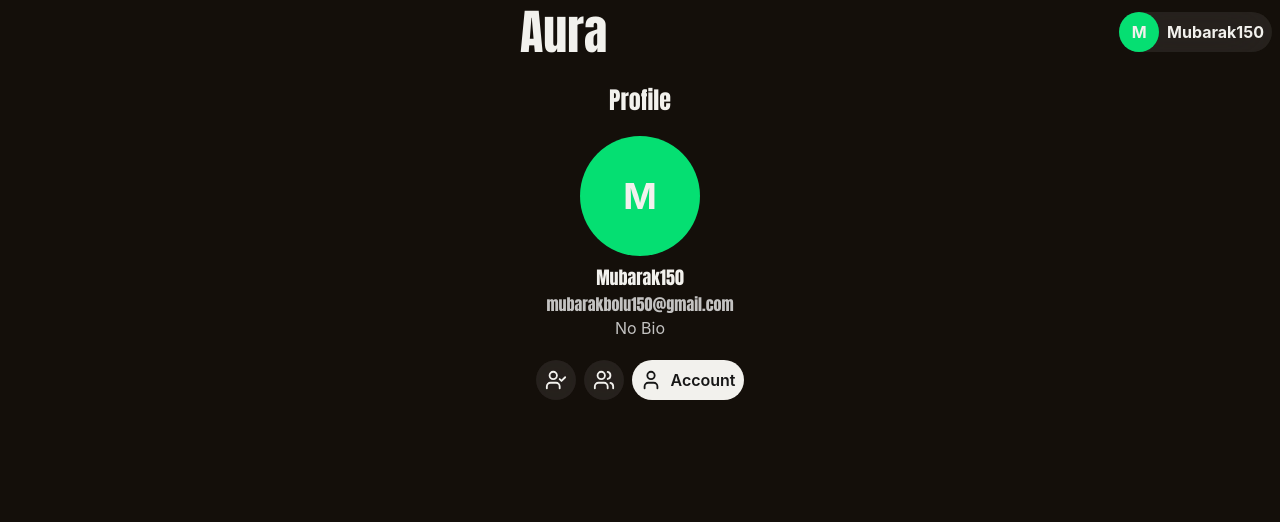
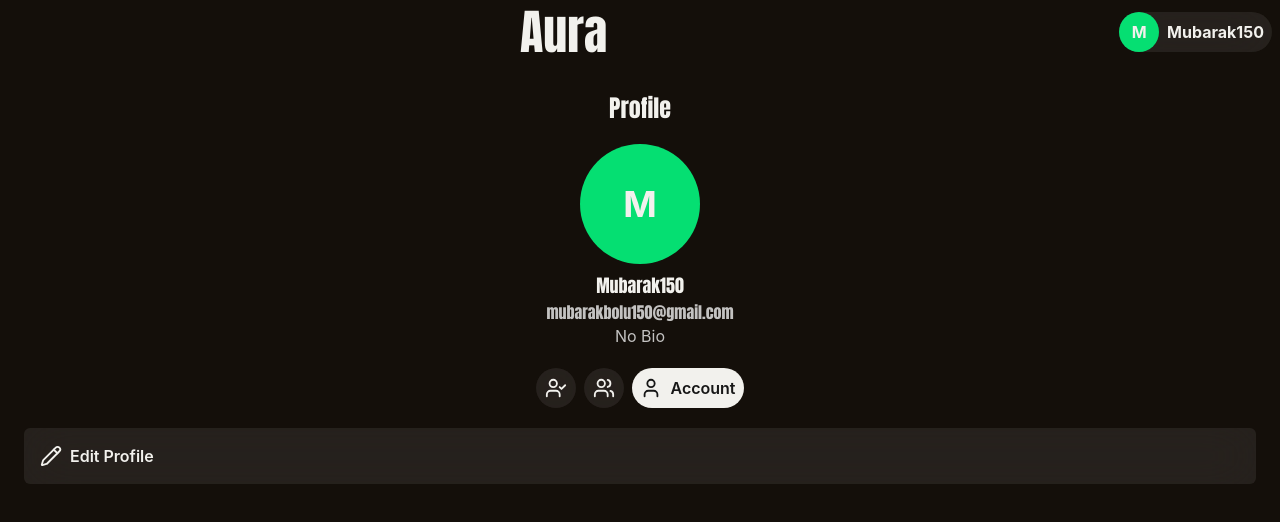
Before and after one commit to MubarakAfolabi/aura-messaging-app, a React (Vite) app in the folder client/: page /profile in a window 1280 px wide. Shown: the top 522 px of the page. Built offline with nearby package versions, Linux system fonts and the light colour scheme.

Commit message:
feat(client): add  AccountSettings component to profile page

```diff
--- /dev/null
+++ b/client/src/components/AccountSettings.jsx
@@ -0,0 +1,38 @@
+import { Pencil } from "lucide-react";
+import { Link } from "react-router";
+
+function AccountSettings() {
+  const navArr = [
+    {
+      name: "Edit Profile",
+      icon: <Pencil size={22} />,
+      route: "/profile/edit",
+    },
+  ];
+
+  return (
+    <ul className="bg-white/8 backdrop-blur-xl flex flex-col rounded-md overflow-hidden">
+      {navArr.map((item, index) => {
+        return (
+          <li
+            key={index}
+            className="font-semibold rounded-sm cursor-pointer flex flex-col"
+          >
+            <Link
+              className="hover:bg-white/10  flex items-center gap-2 p-4"
+              to={item.route}
+            >
+              {item.icon}
+
+              {item.name}
+            </Link>
+
+            {index < navArr.length - 1 && <hr className="border-secondary" />}
+          </li>
+        );
+      })}
+    </ul>
+  );
+}
+
+export default AccountSettings;
--- a/client/src/main.jsx
+++ b/client/src/main.jsx
@@ -7,6 +7,7 @@ import Onboarding from "./pages/Onboarding.jsx";
 import SignUpPage from "./pages/SignUpPage.jsx";
 import LoginPage from "./pages/LoginPage.jsx";
 import ProfilePage from "./pages/ProfilePage.jsx";
+import AccountSettings from "./components/AccountSettings.jsx";
 
 const router = createBrowserRouter([
   {
@@ -20,6 +21,12 @@ const router = createBrowserRouter([
       {
         path: "/profile",
         element: <ProfilePage />,
+        children: [
+          {
+            index: true,
+            element: <AccountSettings />,
+          },
+        ],
       },
     ],
   },
--- a/client/src/pages/ProfilePage.jsx
+++ b/client/src/pages/ProfilePage.jsx
@@ -1,4 +1,4 @@
-import { useOutletContext, Link } from "react-router";
+import { useOutletContext, Link, Outlet } from "react-router";
 import { Users, UserCheck, User } from "lucide-react";
 
 function ProfilePage() {
@@ -23,7 +23,7 @@ function ProfilePage() {
   ];
 
   return (
-    <div className="flex flex-col gap-5">
+    <div className="flex flex-col gap-5 p-2">
       <div>
         <h2 className="font-anton text-lg md:text-2xl text-center">Profile</h2>
       </div>
@@ -58,6 +58,10 @@ function ProfilePage() {
           })}
         </ul>
       </nav>
+
+      <div className="px-4">
+        <Outlet />
+      </div>
     </div>
   );
 }
```
